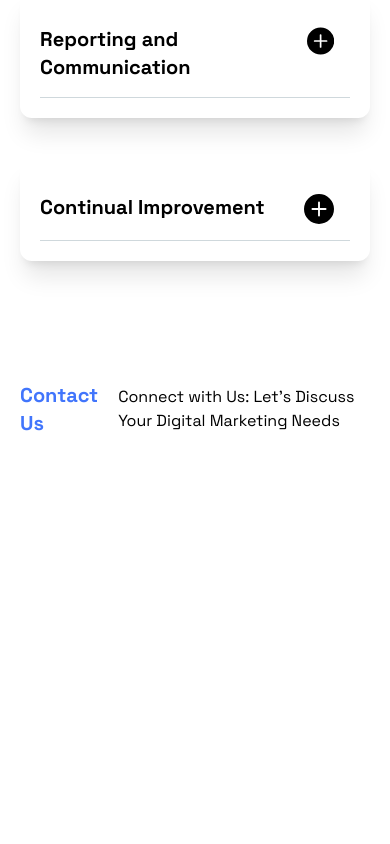
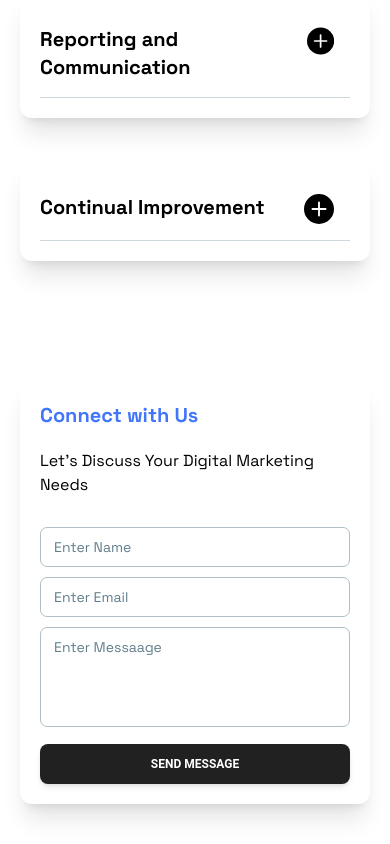
Before and after one commit to NashedShahRoni22/Bidviser, a React (Vite) app: page / in a window 390 px wide. Shown: the part 3581-4425 px from the top of the page. Before the commit the page ends 4058 px from the top, so only its background shows below. Built offline with nearby package versions, Linux system fonts and the light colour scheme.

Commit message:
Contact Page Added

```diff
--- a/src/components/HomeComponents/Contact.jsx
+++ b/src/components/HomeComponents/Contact.jsx
@@ -1,14 +1,26 @@
 import React from "react";
-
+import image from "../../assets/contact.png";
+import { Button, Input, Textarea } from "@material-tailwind/react";
 export default function Contact() {
   return (
-    <div className="flex gap-5 items-center">
-      <h2 className="text-xl md:text-3xl lg:text-5xl font-semibold text-[#4175FC]">
-        Contact Us
-      </h2>
-      <p className="lg:text-xl">
-        Connect with Us: Let's Discuss Your Digital Marketing Needs
-      </p>
+    <div className="md:flex p-5 md:p-0 md:pl-10 md:py-10 justify-between items-center w-full shadow-xl rounded-xl">
+      <form action="" className="md:w-1/2 flex flex-col gap-2.5">
+        <div>
+          <h2 className="text-xl md:text-3xl lg:text-5xl font-semibold text-[#4175FC]">
+          Connect with Us
+          </h2>
+          <p className="lg:text-xl my-5">
+            Let's Discuss Your Digital Marketing Needs
+          </p>
+        </div>
+        <Input className="w-full" label="Enter Name"></Input>
+        <Input className="w-full" label="Enter Email"></Input>
+        <Textarea className="w-full" label="Enter Messaage"></Textarea>
+        <Button>Send Message</Button>
+      </form>
+      <div className="hidden md:w-1/2 md:flex justify-end">
+        <img src={image} alt="" className="h-[400px]" />
+      </div>
     </div>
   );
 }
```
Also changed, not shown: src/assets/contact.png, src/assets/hi.png (added).
